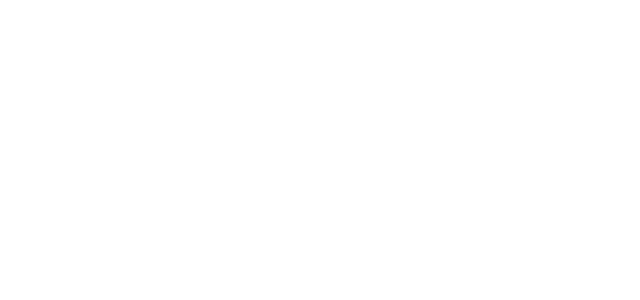
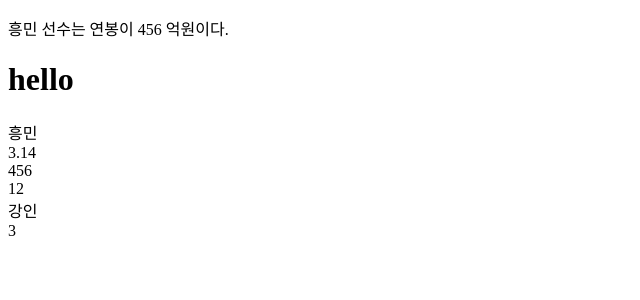
Before and after one commit to JeongHyun-Ha/learn-react, a React (Vite) app: page / in a window 1280 px wide. Shown: the top 300 px of the page, without its empty margins (0-640 px from the left). Built offline with nearby package versions, Linux system fonts and the light colour scheme.

Commit message:
자바스크립트 값 사용하기

```diff
--- a/src/App.jsx
+++ b/src/App.jsx
@@ -1,5 +1,41 @@
 function App() {
-  return <></>;
+  // const, let 중에 사용
+  const myTag = <h1>hello</h1>;
+  const val1 = "흥민";
+  const val2 = 3.14;
+  const val3 = 456;
+  const bool1 = false;
+  const bool2 = true;
+  const nullVal = null;
+  const undefinedV = undefined;
+  const arr1 = [1, 2];
+  const obj = { age: 3, name: "강인" };
+
+  // {} : jsx 내에서 javascript 코드 사용
+  return (
+    <>
+      <p>
+        {val1} 선수는 연봉이 {val3} 억원이다.
+      </p>
+      <div>{myTag}</div>
+      <div>{val1}</div>
+      <div>{val2}</div>
+      <div>{val3}</div>
+
+      {/* 출력 X */}
+      <div>{bool1}</div>
+      <div>{bool2}</div>
+      <div>{nullVal}</div>
+      <div>{undefinedV}</div>
+
+      {/* 배열 */}
+      <div>{arr1}</div>
+
+      {/* 객체 */}
+      <div>{obj.name}</div>
+      <div>{obj.age}</div>
+    </>
+  );
 }
 
 export default App;
```
